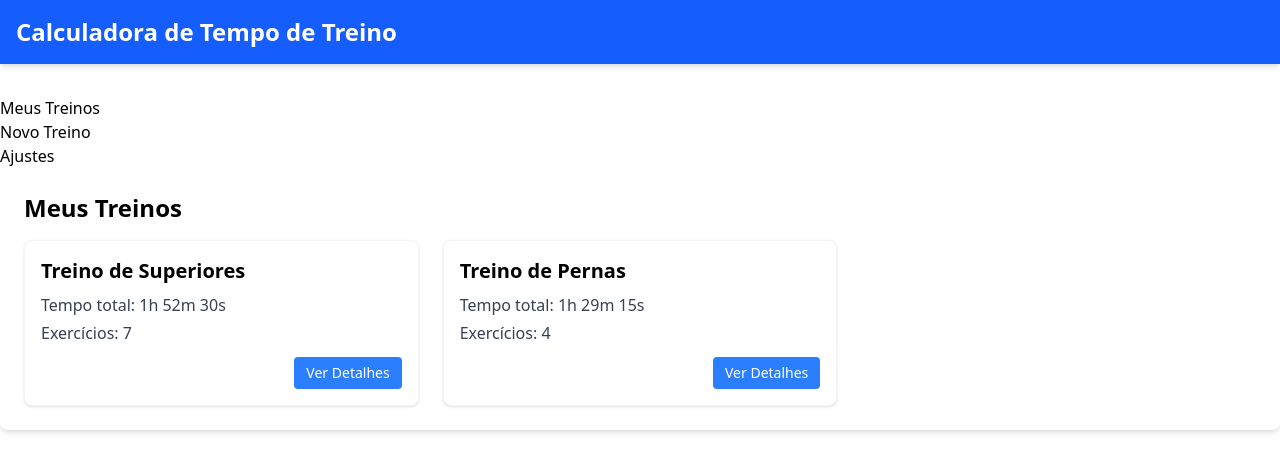
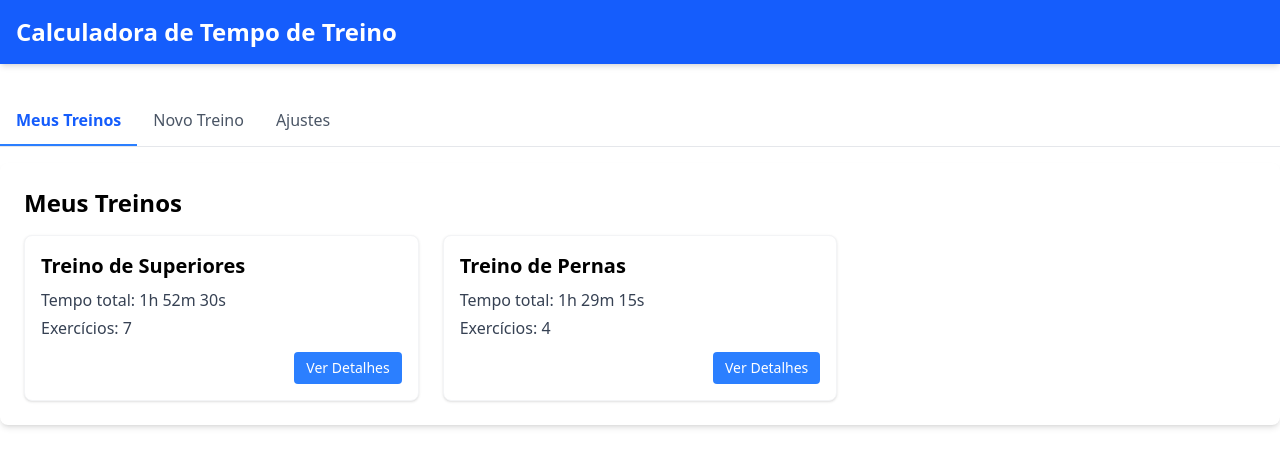
Before and after one commit to DiogoJorge1401/workout-tracking, a React (Vite) app: page / in a window 1280 px wide. Shown: the top 472 px of the page. Built offline with nearby package versions, Linux system fonts and the light colour scheme.

Commit message:
feat: add onTabChange callback to TabNav component for handling tab changes

```diff
--- a/src/components/TabNav.tsx
+++ b/src/components/TabNav.tsx
@@ -3,26 +3,36 @@ import { WorkoutNavigation } from '../App';
 interface TabNavProps {
   activeTab: string;
   setActiveTab: React.Dispatch<React.SetStateAction<WorkoutNavigation>>;
+  onTabChange?: () => void; // Callback adicional quando uma aba é alterada
 }
 
-function TabNav({ activeTab, setActiveTab }: TabNavProps) {
+function TabNav({ activeTab, setActiveTab, onTabChange }: TabNavProps) {
   const tabs: {
     id: WorkoutNavigation;
     label: string;
-  }[]
-    = [
+  }[] = [
       { id: 'treinos', label: 'Meus Treinos' },
       { id: 'novo-treino', label: 'Novo Treino' },
       { id: 'ajustes', label: 'Ajustes' }
     ];
 
+  const handleTabClick = (tabId: WorkoutNavigation) => {
+    setActiveTab(tabId);
+    if (onTabChange) {
+      onTabChange();
+    }
+  };
+
   return (
-    <div className="tabs">
+    <div className="flex border-b border-gray-200 mb-4">
       {tabs.map((tab) => (
         <div
           key={tab.id}
-          className={`tab ${activeTab === tab.id ? 'active' : ''}`}
-          onClick={() => setActiveTab(tab.id)}
+          className={`px-4 py-3 cursor-pointer border-b-2 transition-colors ${activeTab === tab.id
+            ? 'border-blue-500 font-semibold text-blue-600'
+            : 'border-transparent text-gray-600 hover:text-gray-800'
+            }`}
+          onClick={() => handleTabClick(tab.id)}
         >
           {tab.label}
         </div>
```
